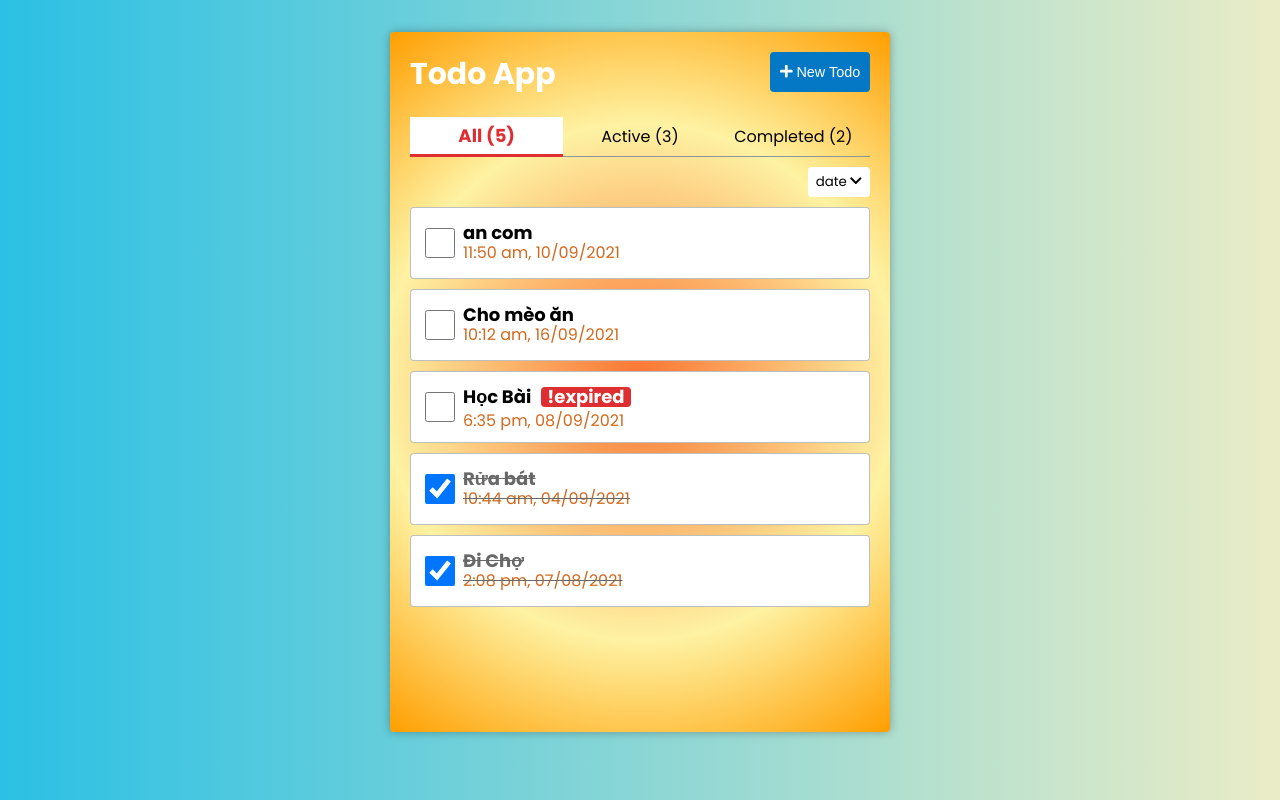
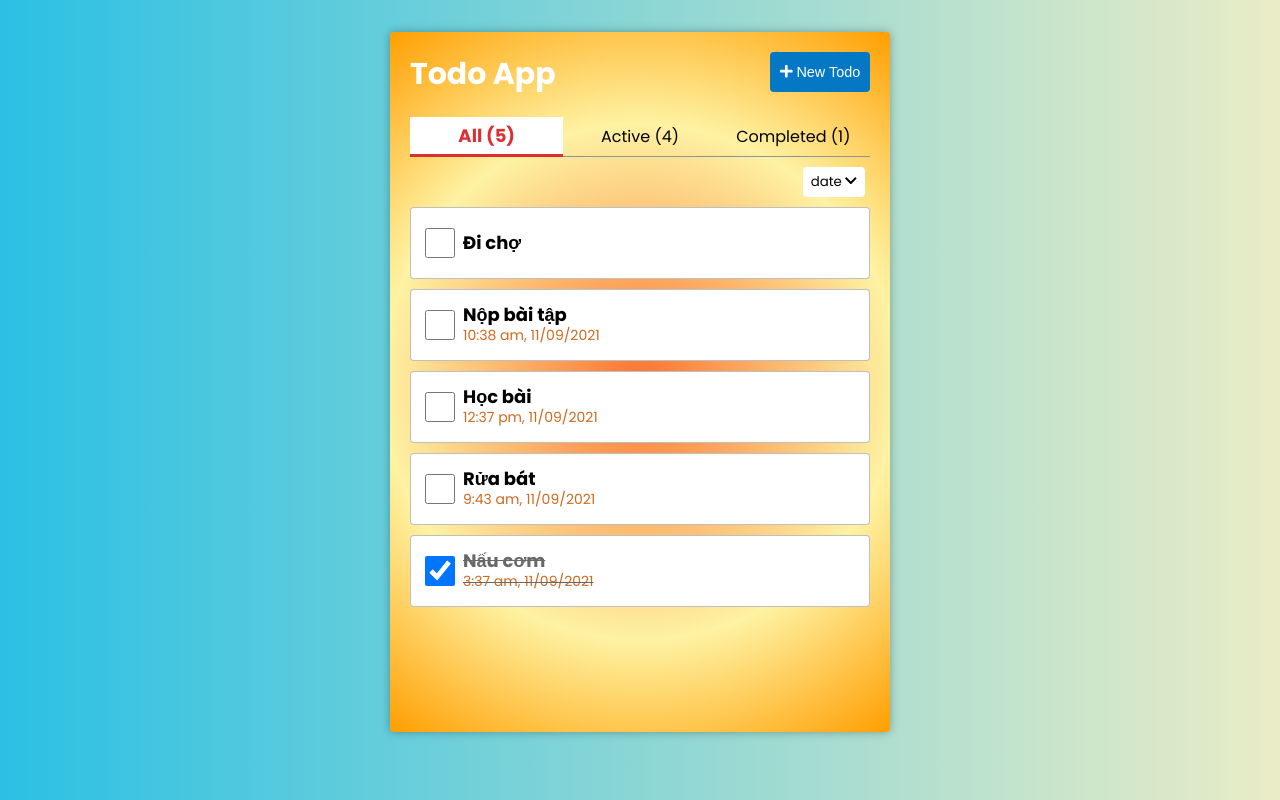
Before and after one commit to thaibm/react-tutorial, a React (Create React App) app: page / in a window 1280 px wide. Built offline with nearby package versions, Linux system fonts and the light colour scheme; data requests are answered from the project's data file.

Commit message:
clean code

```diff
--- a/db.json
+++ b/db.json
@@ -1,34 +1,33 @@
 {
   "todos": [
     {
-      "title": "Đi Chợ",
+      "title": "Nấu cơm",
       "isCompleted": true,
-      "deadline": "2021-08-07T14:08",
+      "deadline": "2021-09-11T03:37:00.000Z",
+      "id": 1
+    },
+    {
+      "title": "Rửa bát",
+      "isCompleted": false,
+      "deadline": "2021-09-11T09:43:00.000Z",
       "id": 2
     },
     {
-      "title": "Rửa bát",
-      "isCompleted": true,
-      "deadline": "2021-09-04T10:44",
-      "id": 11
+      "title": "Học bài",
+      "deadline": "2021-09-11T12:37:00.000Z",
+      "id": 3,
+      "isCompleted": false
     },
     {
-      "title": "Học Bài",
-      "isCompleted": false,
-      "deadline": "2021-09-08T18:35",
-      "id": 12
+      "title": "Nộp bài tập",
+      "deadline": "2021-09-11T10:38:00.000Z",
+      "id": 4,
+      "isCompleted": false
     },
     {
-      "title": "Cho mèo ăn",
-      "isCompleted": false,
-      "deadline": "2021-09-16T10:12:00.000Z",
-      "id": 14
-    },
-    {
-      "title": "an com",
-      "isCompleted": false,
-      "deadline": "2021-09-10T11:50:00.000Z",
-      "id": 15
+      "title": "Đi chợ",
+      "id": 5,
+      "isCompleted": false
     }
   ]
 }
--- a/src/App.tsx
+++ b/src/App.tsx
@@ -1,15 +1,16 @@
-import React, { useEffect } from 'react';
+import moment from 'moment';
+import React, { useEffect, useState } from 'react';
 import { useDispatch, useSelector } from 'react-redux';
 import { toast, ToastContainer } from 'react-toastify';
 import 'react-toastify/dist/ReactToastify.css';
 import './App.scss';
 import Header from './components/Header';
+import Modal from './components/Modal';
 import TabFilter from './components/TabFilter';
+import TodoForm from './components/TodoForm';
 import TodoList from './components/TodoList';
-import { deleteTodoThunk, getTodosThunk, toggleTodoThunk } from './store/thunks';
+import { addTodoThunk, deleteTodoThunk, getTodosThunk, toggleTodoThunk, updateTodoThunk } from './store/thunks';
 import { IStore, ITodo } from './store/types';
-
-
 
 function App() {
   const todos = useSelector((state: IStore) => state.todoList);
@@ -17,8 +18,13 @@ function App() {
   const success = useSelector((state: IStore) => state.success);
   const todoList = useSelector((state: IStore) => state.todoListFilter);
 
+  const [currentItem, setCurrentItem] = useState<ITodo>();
+  const [isModalOpen, setIsModalOpen] = useState(false);
+  const [isConfirm, setIsConfirm] = useState(false);
+  const [titleForm, setTitleForm] = useState("");
 
   const dispatch = useDispatch();
+
   useEffect(() => {
     dispatch(getTodosThunk());
   }, [dispatch]);
@@ -30,24 +36,87 @@ function App() {
   }, [loading, success, todoList]);
 
   const handleClickDelete = (todoItem: ITodo) => {
-    dispatch(deleteTodoThunk(todoItem.id));
+    setCurrentItem(todoItem);
+    setIsConfirm(true);
   };
+
+  const handleClickAddEdit = (title: string, todoItem?: ITodo) => {
+    if (todoItem !== undefined) {
+      setCurrentItem(todoItem);
+    }
+    setTitleForm(title);
+    setIsModalOpen(true);
+  }
+
+  const handleConfirmAddEdit = (value: string, deadline: Date) => {
+    if (currentItem !== undefined) {
+      dispatch(
+        updateTodoThunk({
+          title: value,
+          deadline: deadline ? moment(deadline).toDate() : undefined,
+          id: currentItem.id,
+          isCompleted: false,
+        })
+      );
+    } else {
+      dispatch(
+        addTodoThunk({
+          title: value,
+          deadline: deadline ? moment(deadline).toDate() : undefined,
+          id: todos.length === 0 ? 1 : todos[0].id + 1,
+          isCompleted: false,
+        })
+      );
+    }
+  }
   const handleChangeComplete = (todoItem: ITodo) => {
     const newTodo = { ...todoItem };
     newTodo.isCompleted = !newTodo.isCompleted;
     dispatch(toggleTodoThunk(newTodo));
   };
+  const handleConfirm = () => {
+    if (currentItem) {
+      dispatch(deleteTodoThunk(currentItem.id));
+    } else {
+      setCurrentItem(undefined);
+    }
+    setIsConfirm(false)
+  }
+
+
   return (
     <div className="App">
       <ToastContainer />
       <div className="todo">
-        <Header />
+
+        <Header handleClickAddEdit={handleClickAddEdit} />
+
         <TabFilter />
+
         <TodoList
+          setCurrentItem={setCurrentItem}
           todos={todos}
-          onTodoDeleteClick={handleClickDelete}
+          handleClickDelete={handleClickDelete}
           onTodoCompleteClick={handleChangeComplete}
+          handleClickAddEdit={handleClickAddEdit}
         />
+
+        <Modal isModalOpen={isConfirm} setIsModalOpen={setIsConfirm}>
+          <div className="modal-confirm">
+            <p>Are u sure ?</p>
+            <button className="btn btn-confirm" onClick={handleConfirm}>Delete</button>
+          </div>
+
+        </Modal>
+        <Modal isModalOpen={isModalOpen} setIsModalOpen={setIsModalOpen}>
+          <TodoForm
+            todoItem={currentItem}
+            title={titleForm}
+            setIsModalOpen={setIsModalOpen}
+            handleConfirmAddEdit={handleConfirmAddEdit}
+          ></TodoForm>
+        </Modal>
+
       </div>
     </div>
   );
--- a/src/components/TodoForm/index.tsx
+++ b/src/components/TodoForm/index.tsx
@@ -1,72 +1,42 @@
 import moment from "moment";
 import React, { useEffect, useState } from "react";
-import { useDispatch, useSelector } from "react-redux";
-import { addTodoThunk, updateTodoThunk } from "../../store/thunks";
-import { IStore, ITodo } from "../../store/types";
+import { ITodo } from "../../store/types";
 import "./TodoForm.scss";
 interface Props {
     title: string;
     setIsModalOpen: (isOpen: boolean) => void;
     todoItem?: ITodo;
+    handleConfirmAddEdit: Function
 }
 
-const TodoForm: React.FC<Props> = ({ setIsModalOpen, title, todoItem }) => {
-    const todoList = useSelector((state: IStore) => state.todoList);
+const TodoForm: React.FC<Props> = ({ setIsModalOpen, title, todoItem, handleConfirmAddEdit }) => {
     const [value, setValue] = useState("");
     const [deadline, setDeadline] = useState<string | undefined>("");
-    const dispatch = useDispatch();
+
     useEffect(() => {
         if (todoItem !== undefined) {
             setValue(todoItem.title);
-            setDeadline(todoItem.deadline?.toString());
+            setDeadline(moment(todoItem.deadline).format("YYYY-MM-DDTHH:mm").toString());
         }
 
     }, [todoItem]);
 
     const handleChangeDeadline = (value: string) => {
-        setDeadline(value);
+        if (value) { setDeadline(value); }
     };
 
     const onSubmit = (e: React.FormEvent) => {
         e.preventDefault();
         e.stopPropagation();
-        handleClickSave();
-    };
-
-    const handleClickSave = () => {
-        if (todoItem !== undefined) {
-            dispatch(
-                updateTodoThunk({
-                    title: value,
-                    deadline: deadline ? moment(deadline).toDate() : undefined,
-                    id: todoItem.id,
-                    isCompleted: false,
-                })
-            );
-        } else {
-            dispatch(
-                addTodoThunk({
-                    title: value,
-                    deadline: deadline ? moment(deadline).toDate() : undefined,
-                    id: todoList.length === 0 ? 1 : todoList[0].id + 1,
-                    isCompleted: false,
-                })
-            );
-        }
-
+        handleConfirmAddEdit(value, deadline);
         setDeadline("");
         setValue("");
         setIsModalOpen(false);
     };
 
     const handleCancle = () => {
-        if (todoItem === undefined) {
-            setDeadline("");
-            setValue("");
-        } else {
-            setValue(todoItem.title);
-            setDeadline(todoItem.deadline?.toString);
-        }
+        setDeadline("");
+        setValue("");
         setIsModalOpen(false);
     };
 
--- a/src/components/TodoItem/TodoItem.scss
+++ b/src/components/TodoItem/TodoItem.scss
@@ -82,7 +82,7 @@
 }
 
 .deadline {
-    font-size  : 16px;
+    font-size  : 14px;
     font-weight: normal;
     color      : chocolate;
 }
--- a/src/components/TodoItem/index.tsx
+++ b/src/components/TodoItem/index.tsx
@@ -4,18 +4,15 @@ import moment from "moment";
 import React, { useState } from "react";
 import { ITodo } from "../../store/types";
 import "../FontAweSome";
-import Modal from "../Modal";
-import TodoForm from "../TodoForm";
 import "./TodoItem.scss";
 interface Props {
     todoItem: ITodo;
-    onDeleteClick: (todoItem: ITodo) => void;
+    handleClickDelete: (todoItem: ITodo) => void;
     onCompleteClick: (todoItem: ITodo) => void;
+    handleClickAddEdit: (title: string, todoItem?: ITodo) => void;
 }
-export const TodoItem: React.FC<Props> = ({ todoItem, onDeleteClick, onCompleteClick }) => {
+export const TodoItem: React.FC<Props> = ({ todoItem, handleClickDelete, onCompleteClick, handleClickAddEdit }) => {
     const [checked, setChecked] = useState(todoItem.isCompleted);
-    const [isModalOpen, setIsModalOpen] = useState(false);
-
     const checkDeadline = (todoItem: ITodo) => {
         if (todoItem.deadline) {
             const now = new Date();
@@ -25,29 +22,29 @@ export const TodoItem: React.FC<Props> = ({ todoItem, onDeleteClick, onCompleteC
         }
         return false;
     };
-    const handleClickUpdate = () => {
-        setIsModalOpen(true);
-    };
-    const handleChangeComplete = () => {
+
+    const handleChangeStatus = () => {
         onCompleteClick(todoItem);
         setChecked(!checked);
     }
     const handleDeleteClick = () => {
-        onDeleteClick(todoItem);
+        handleClickDelete(todoItem);
     }
+
+    const title = "Edit Todo";
     return (
 
         <div className="todoItem">
             <input
                 type="checkbox"
                 checked={checked}
-                onChange={handleChangeComplete}
+                onChange={handleChangeStatus}
             />
             <div
                 className={classNames("title", {
                     title_cpl: checked,
                 })}>
-                <span className="title-name" onClick={handleChangeComplete}>
+                <span className="title-name" onClick={handleChangeStatus}>
                     {todoItem.title}
                     {todoItem.deadline && (<span
                         className={classNames("title-deadline", {
@@ -66,24 +63,13 @@ export const TodoItem: React.FC<Props> = ({ todoItem, onDeleteClick, onCompleteC
             <FontAwesomeIcon
                 className="icon todoItem__icon-edit"
                 icon={["far", "edit"]}
-                onClick={handleClickUpdate}
+                onClick={() => handleClickAddEdit(title, todoItem)}
             />
             <FontAwesomeIcon
                 className="icon todoItem__icon-del"
                 icon={["far", "trash-alt"]}
                 onClick={handleDeleteClick}
             />
-
-            <Modal isModalOpen={isModalOpen} setIsModalOpen={setIsModalOpen}>
-                <TodoForm
-                    todoItem={todoItem}
-                    title="Edit Todo"
-                    setIsModalOpen={setIsModalOpen}
-                ></TodoForm>
-            </Modal>
-
         </div>
-
-
     );
 };
--- a/src/components/TodoList/TodoList.scss
+++ b/src/components/TodoList/TodoList.scss
@@ -28,8 +28,10 @@
     h2 {
         text-align: center;
     }
+}
 
 .sort {
+    padding        : 0 25px;
     display        : flex;
     justify-content: flex-end;
 
@@ -47,8 +49,6 @@
     }
 }
 
-}
-
 @media (max-width: 768px) {
     .todoList {
         height: 80%;
--- a/src/components/TodoList/index.tsx
+++ b/src/components/TodoList/index.tsx
@@ -7,12 +7,21 @@ import "../FontAweSome";
 import "./TodoList.scss";
 interface Props {
     todos: ITodo[];
-    onTodoDeleteClick: (todoItem: ITodo) => void;
+    handleClickDelete: (todoItem: ITodo) => void;
     onTodoCompleteClick: (todoItem: ITodo) => void;
+    setCurrentItem: (todo: ITodo) => void;
+    handleClickAddEdit: (title: string, todoItem?: ITodo) => void;
 }
 const TodoList: React.FC<Props> = (props) => {
-    const { todos, onTodoDeleteClick, onTodoCompleteClick } = props;
+    const { todos, handleClickDelete, onTodoCompleteClick, handleClickAddEdit } = props;
     const [todoList, setTodoList] = useState(todos);
+    const [isSort, setIsSort] = useState(false);
+
+    useEffect(() => {
+        if (!isSort) {
+            setTodoList(todos);
+        }
+    }, [isSort, todos]);
 
     useEffect(() => {
         setTodoList(todos);
@@ -27,28 +36,35 @@ const TodoList: React.FC<Props> = (props) => {
         });
         console.log(todoSorted);
         setTodoList(todoSorted);
+        setIsSort(!isSort);
     }
     return (
+        <>
+            <div className="sort">
+                <button className="btn-sort" onClick={handleSort}>{isSort ?
+                    <span>Refresh</span>
+                    :
+                    <span>date <FontAwesomeIcon className="noti__icon" icon={["fas", "chevron-down"]} /></span>
+                } </button>
+
+            </div>
             <div className="todoList">
-            <div className="sort">
-                <button className="btn-sort" onClick={handleSort}> date <FontAwesomeIcon className="noti__icon" icon={["fas", "chevron-down"]} /></button>
-                {/* <button className="btn-sort" onClick={() => setTodoList(todos)}><FontAwesomeIcon className="noti__icon" icon={["fas", "chevron-up"]} /></button> */}
-            </div>
-
                 {todoList.length === 0 ? (
                     <h2>Add todo now!!!</h2>
                 ) : (
                     todoList.map((todo: ITodo) => {
                         return <TodoItem
+                            handleClickAddEdit={handleClickAddEdit}
                             key={todo.id}
                             todoItem={todo}
-                        onDeleteClick={onTodoDeleteClick}
+                            handleClickDelete={handleClickDelete}
                             onCompleteClick={onTodoCompleteClick}
                         />;
                     })
                 )}
 
             </div>
+        </>
     );
 };
 
--- a/src/store/thunks.ts
+++ b/src/store/thunks.ts
@@ -5,7 +5,6 @@ import { ITodo } from "./types";
 export const getTodosThunk = () => async (dispatch: Function) => {
   try {
     const response = await actionsAPI.getTodosAPI();
-    console.log(response.data);
     dispatch(actions.getTodos(response.data));
   } catch (error) {
     console.error(error);
```
Also changed, not shown: src/App.scss (+23 -0 lines), src/components/Header/index.tsx (+8 -17 lines). Lines whose indentation alone changed are shown as unchanged.
